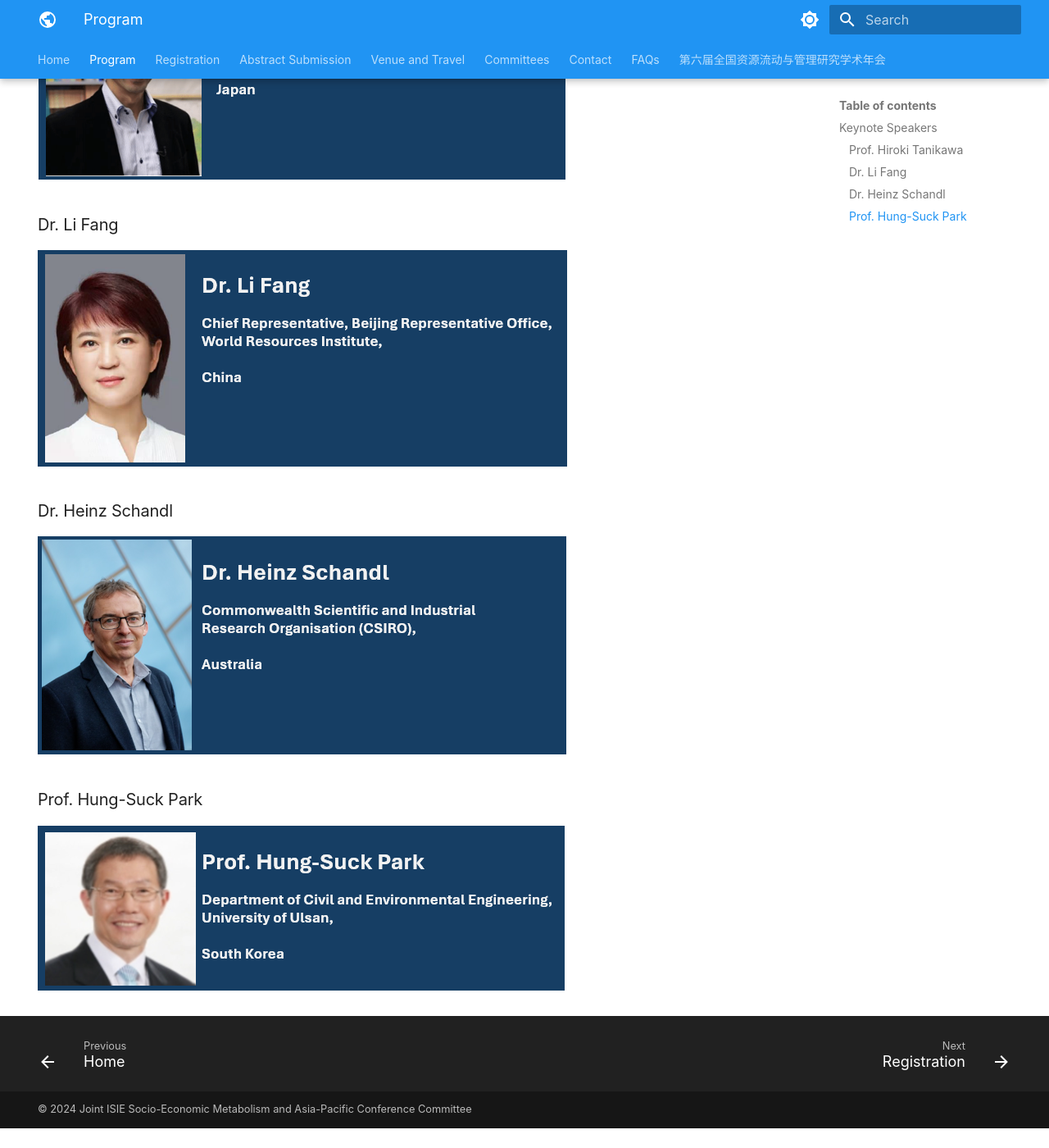
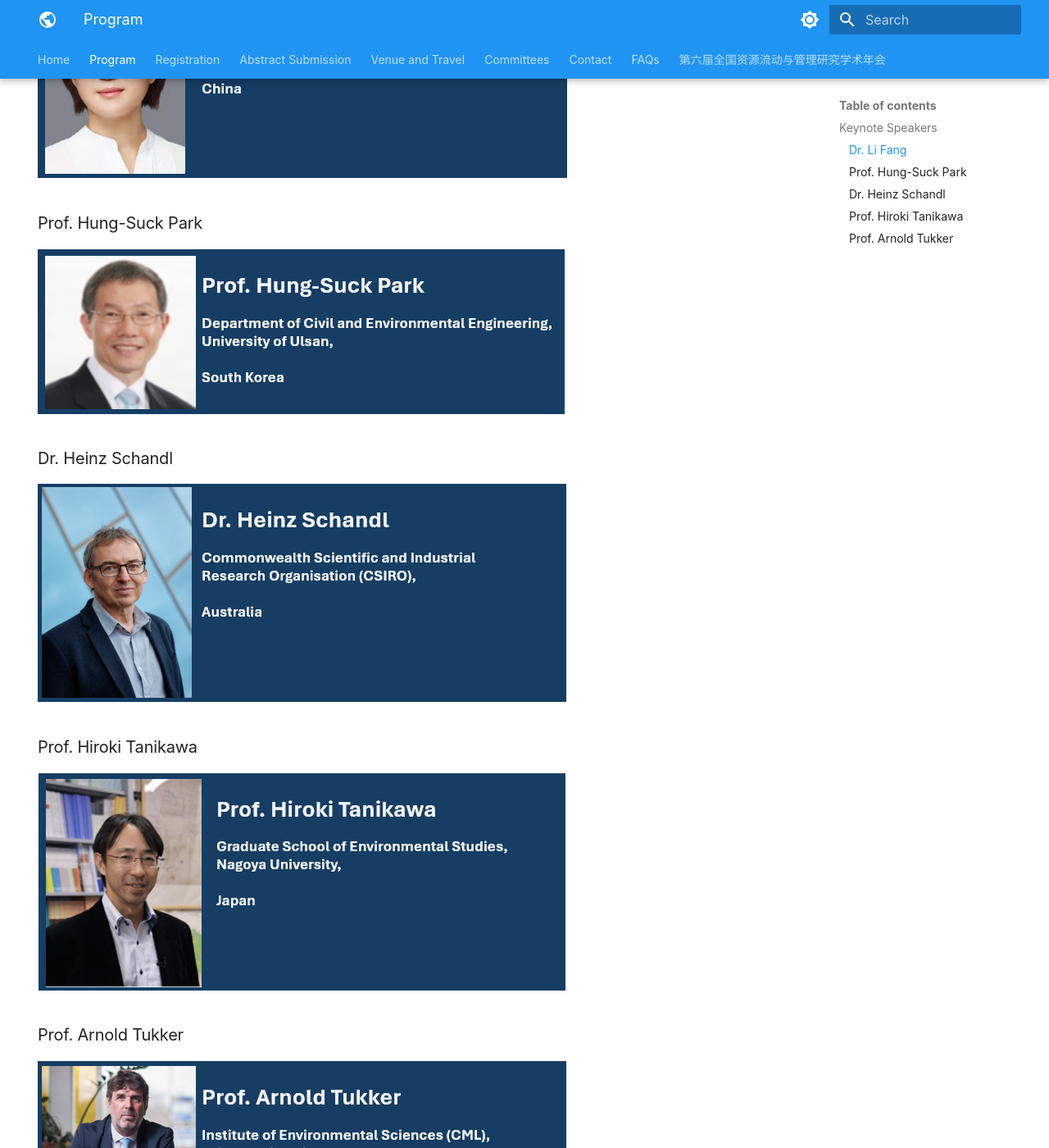
Before and after one commit to Admittedly-Goat/isiesem2024.net.github.io, an MkDocs documentation site: the page built from docs/Program/index.md, in a window 1280 px wide and 1400 px high, scrolled down 1427 px. Shown: the whole window at 82% size. Built offline with MkDocs 1.6.1 and Material for MkDocs 9.7.7, drawn with Linux system fonts in a browser that asks for light colours; before the commit the page ends 2803 px from its top, so only the background shows below that.

Commit message:
added prof. tukker

```diff
--- a/docs/Program/index.md
+++ b/docs/Program/index.md
@@ -11,18 +11,22 @@ The conference program is out now! The schedule during the conference is provide
 
 ## Keynote Speakers
 
-### Prof. Hiroki Tanikawa
-
-![1721139857892](image/index/1721139857892.png)
-
 ### Dr. Li Fang
 
 ![1721139866488](image/index/1721139866488.png)
+
+### Prof. Hung-Suck Park
+
+![1721140215641](image/index/1721140215641.png)
 
 ### Dr. Heinz Schandl
 
 ![1721139873741](image/index/1721139873741.png)
 
-### Prof. Hung-Suck Park
+### Prof. Hiroki Tanikawa
 
-![1721140215641](image/index/1721140215641.png)
+![1721139857892](image/index/1721139857892.png)
+
+### Prof. Arnold Tukker
+
+![1721203673343](image/index/1721203673343.png)
```
Also changed, not shown: docs/Program/image/index/1721203673343.png (added).
